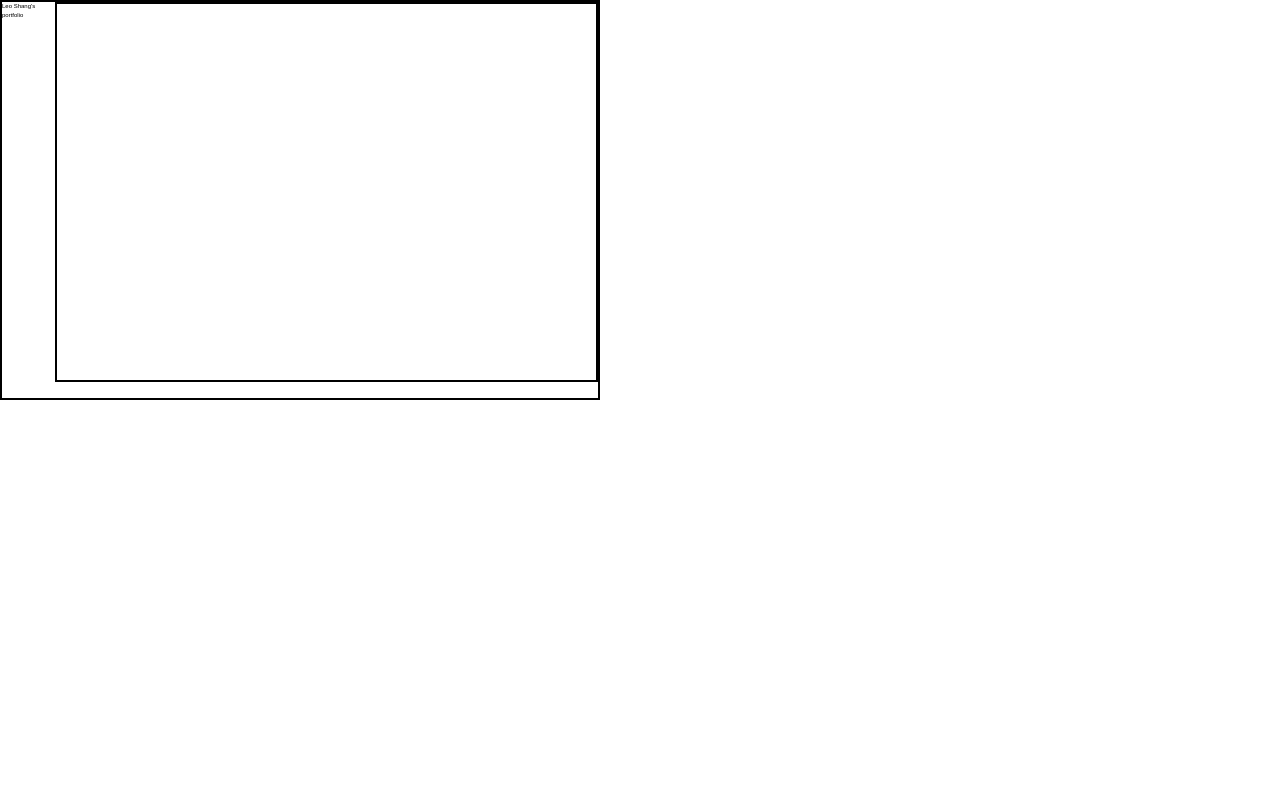
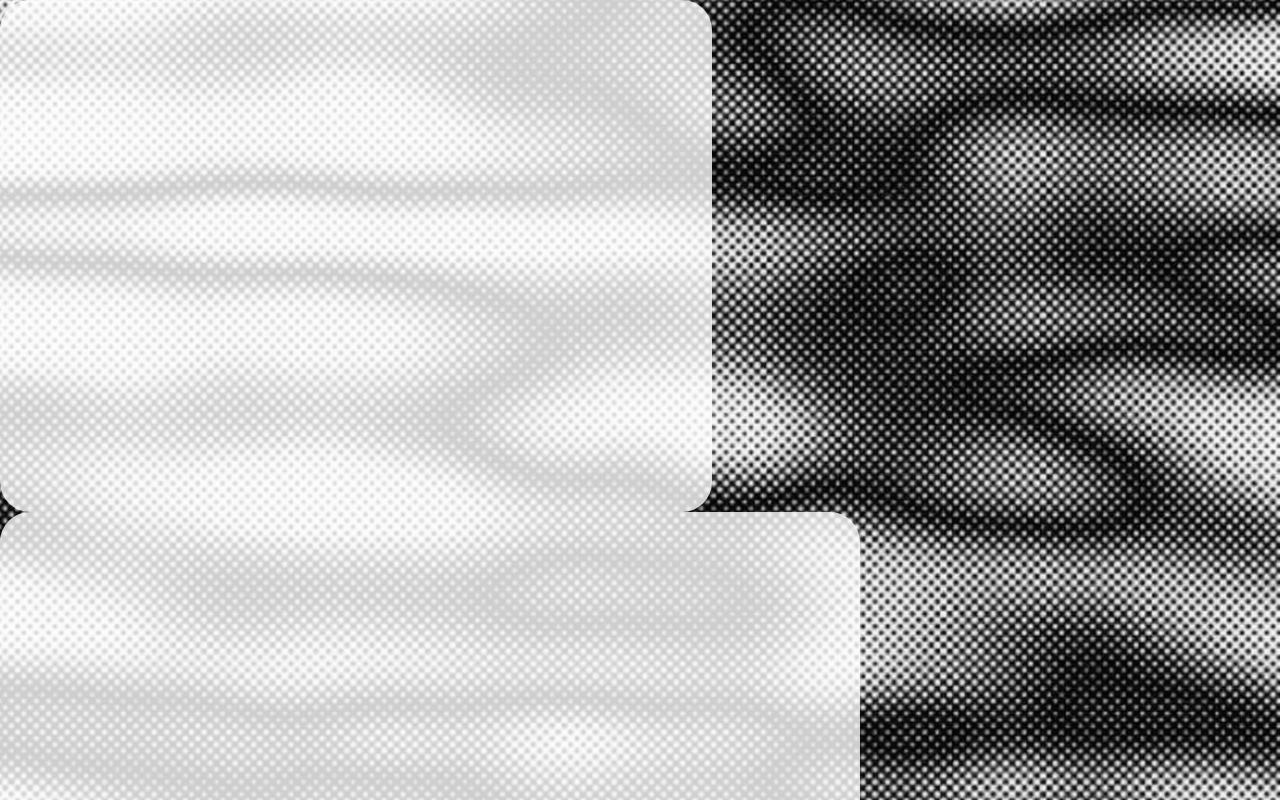
Before and after one commit to LeoShangTang/LeoShang, a React (Create React App) app in the folder leo-shang/: page / in a window 1280 px wide. Built offline with nearby package versions, Linux system fonts and the light colour scheme.

Commit message:
BG added

```diff
--- a/leo-shang/src/App.js
+++ b/leo-shang/src/App.js
@@ -1,9 +1,18 @@
-import Canvas1 from "./components/Canvas1";
 import Window1 from "./components/Window1/Window1";
+import bg1 from "./media/BG1.jpg"
+import Window2 from "./components/Window2/Window2";
 
 const App = () => {
+
   return(
+    <div className="relative h-screen">
     <Window1 />
+    <Window2 />
+    <div
+      className="absolute inset-0 z-[-1] bg-cover bg-center"
+      style={{ backgroundImage: `url(${bg1})` }}
+    />
+  </div>
     // <Canvas1 />
   )
 }
--- a/leo-shang/src/components/Window1/Window1.jsx
+++ b/leo-shang/src/components/Window1/Window1.jsx
@@ -1,16 +1,8 @@
-import LeoPortfolioFrame from "./../../media/Leo's Portfolio frame.png"
-import LeoPortfolioFrame2 from "./../../media/Leo's Portfolio frame 2.png"
 import './Window1.css';
 const Window1 = () => {
     return (
-        // <div >
-        //     <img className="w-[600px] border-2 text-[6px]" src={LeoPortfolioFrame}/>
-        // </div>
-        <div className="flex justify-center w-[600px] h-[400px] border-2 text-[6px] border-black">
-            <div> Leo Shang's portfolio</div>
-            <div className="w-[570px] h-[380px] border-2 text-[6px] border-black">
+        <div className="flex justify-center w-[712px] h-[512px] bg-white rounded-[30px] bg-opacity-80">
 
-            </div>
         </div>
     )
 }
--- /dev/null
+++ b/leo-shang/src/components/Window2/Window2.jsx
@@ -0,0 +1,9 @@
+const Window2 = () => {
+    return (
+        <div className="flex justify-center w-[860px] h-[490px] bg-white rounded-[30px] bg-opacity-80">
+
+        </div>
+    )
+}
+
+export default Window2;
--- a/leo-shang/src/index.css
+++ b/leo-shang/src/index.css
@@ -134,3 +134,9 @@ input[type="color"] {
   font-size: 40px;
   padding-bottom: 10px;
 }
+
+html, body, #root {
+  height: 100%;
+  margin: 0;
+  padding: 0;
+}
```
Also changed, not shown: leo-shang/src/media/BG1.jpg (added).
